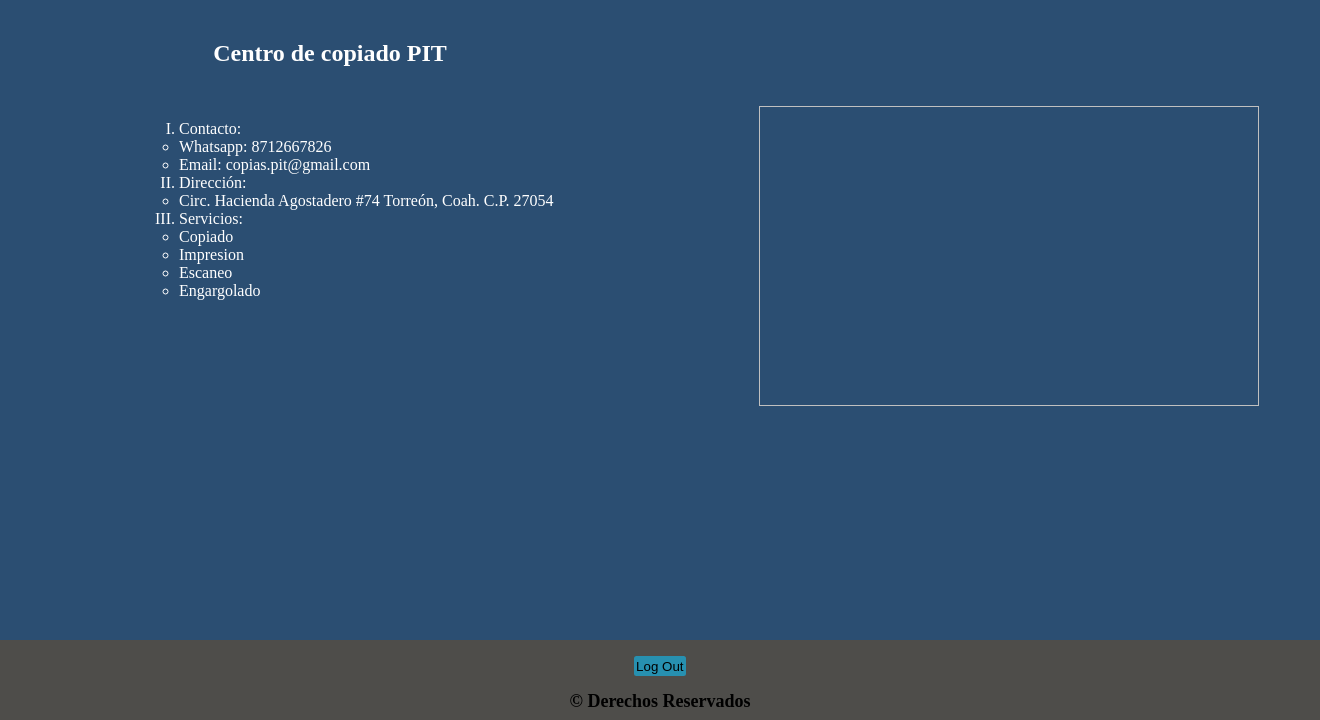
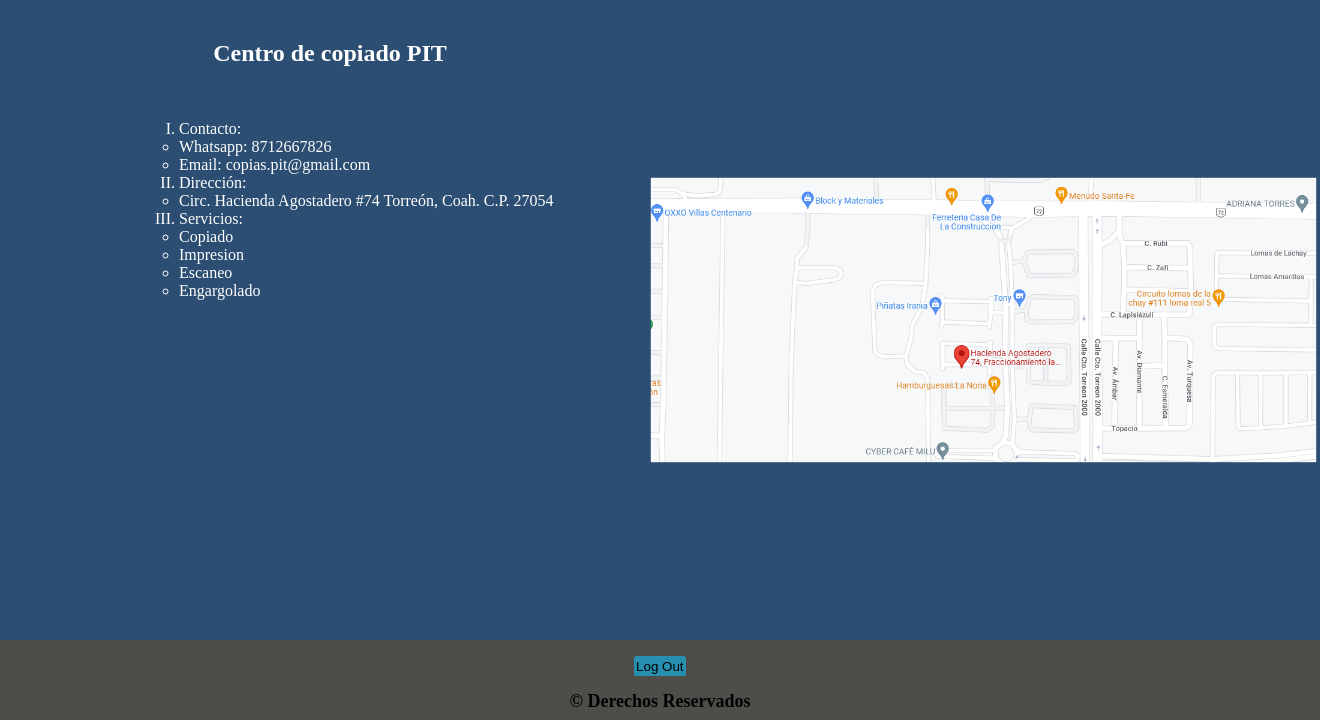
Before and after one commit to pa104305/hogar, a Flask app: page /principal in a window 1320 px wide. Shown: the part 80-800 px from the top of the page. Run offline with Flask 2, Linux system fonts and the light colour scheme.

Commit message:
added the favicon and image in the page home

```diff
--- a/web/server.py
+++ b/web/server.py
@@ -18,6 +18,7 @@ def saludo(name=None):
 @app.route('/principal')
 def inicio():
     url_for('static', filename='css/home.css')
+    url_for('static', filename='img/croquis.png')
     return render_template('html/home.html')
 
 @app.route('/compras')
--- a/web/static/css/home.css
+++ b/web/static/css/home.css
@@ -181,11 +181,12 @@ footer > .container > button:focus{
         align-items: center;
     }
     section > .image-container > img{
-        width: 500px;
-        height: 300px;
+        /*width: 500px;
+        height: 300px;*/
+        transform: scale(0.6);
         position: relative;
-        left: 15%;
-        top: -10%;
+        left: -35%;
+        /*top: -5%;*/
     }
     footer{
         width: 100vw;
--- a/web/templates/html/home.html
+++ b/web/templates/html/home.html
@@ -6,6 +6,7 @@
     <meta name="viewport" content="width=device-width, initial-scale=1.0">
     <title>Principal</title>
     <link rel="stylesheet" href="static/css/home.css">
+    <link rel="shortcut icon" href="/static/img/logo.png" type="image/x-icon">
     <!--<link rel="stylesheet" href="static/css/excp.css">-->
 </head>
 <body link="white" vlink="white">
@@ -45,7 +46,7 @@
             </ol>
         </div>
         <div class="image-container">
-            <img width="350px" height="175px" href="../img/">
+            <img src="static/img/croquis.png">
         </div>
     </section>
     <footer>
--- a/web/templates/html/lista.html
+++ b/web/templates/html/lista.html
@@ -6,6 +6,7 @@
     <meta name="viewport" content="width=device-width, initial-scale=1.0">
     <title>Productos</title>
     <link rel="stylesheet" href="static/css/lista.css">
+    <link rel="shortcut icon" href="/static/img/logo.png" type="image/x-icon">
 </head>
 <body link="black" vlink="black">
     <header class="header">
--- a/web/templates/html/productos.html
+++ b/web/templates/html/productos.html
@@ -6,6 +6,7 @@
     <meta name="viewport" content="width=device-width, initial-scale=1.0">
     <title>Ventas</title>
     <link rel="stylesheet" href="static/css/productos.css">
+    <link rel="shortcut icon" href="/static/img/logo.png" type="image/x-icon">
 </head>
 <body link="black" vlink="black">
     <header class="header">
--- a/web/templates/html/usuarios.html
+++ b/web/templates/html/usuarios.html
@@ -5,8 +5,9 @@
     <meta http-equiv="X-UA-Compatible" content="IE=edge">
     <meta name="viewport" content="width=device-width, initial-scale=1.0">
     <link rel="stylesheet" href="/static/css/usuarios.css">
+    <link rel="shortcut icon" href="/static/img/logo.png" type="image/x-icon">
     <!--<link rel="stylesheet" href="../../static/css/usuarios.css">-->
-    <title>Copias PIT</title>
+    <title>Usuario</title>
 </head>
 <body>
     <header class="header">
--- a/web/templates/html/variable.html
+++ b/web/templates/html/variable.html
@@ -5,6 +5,7 @@
     <meta http-equiv="X-UA-Compatible" content="IE=edge">
     <meta name="viewport" content="width=device-width, initial-scale=1.0">
     <link rel="stylesheet" href="/static/css/variable.css">
+    <link rel="shortcut icon" href="/static/img/logo.png" type="image/x-icon">
     <title></title>
 </head>
 <body>
--- a/web/templates/index.html
+++ b/web/templates/index.html
@@ -6,6 +6,7 @@
     <meta name="viewport" content="width=device-width, initial-scale=1.0">
     <title>Log in</title>
     <link rel="stylesheet" href="static/style.css">
+    <link rel="shortcut icon" href="/static/img/logo.png" type="image/x-icon">
 </head>
 <body link="white" vlink="white">
     <div class="cuadro">
```
Also changed, not shown: web/static/img/croquis.png (added).
